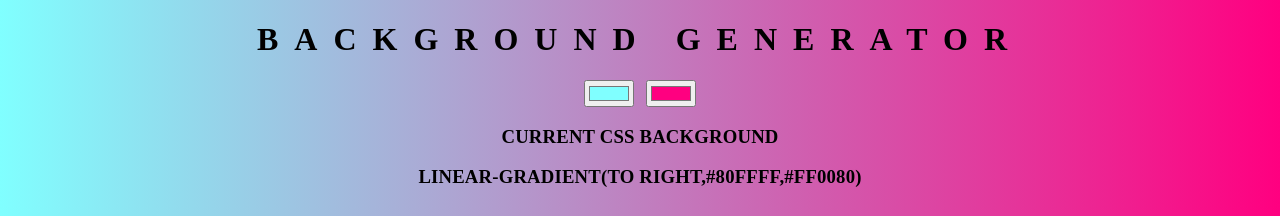
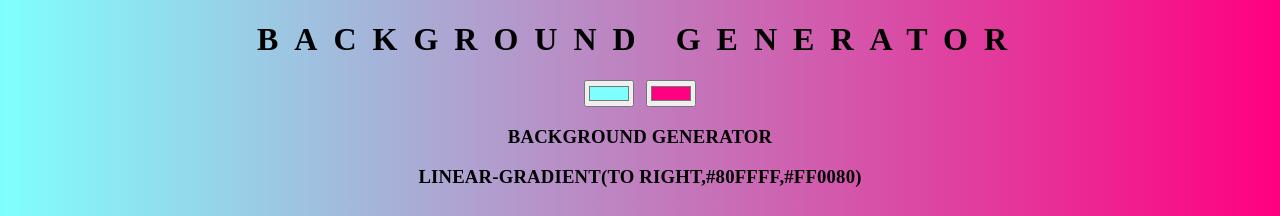
Before and after one commit to ganiosBrr/BackgroundGenerator, a plain HTML site: page index.html in a window 1280 px wide. Shown: the top 216 px of the page. Drawn offline with Linux system fonts and the light colour scheme.

Commit message:
little feature

```diff
--- a/index.html
+++ b/index.html
@@ -11,7 +11,7 @@
     <h1>Background Generator</h1>
     <input type="color" name="color1" class="color1" value="#80ffff">
     <input type="color" name="color2" class="color2" value="#ff0080">
-    <h3>Current CSS Background</h3>
+    <h3>Background Generator</h3>
     <h3 class="css"></h3>
 
     <script src="script.js"></script>
```
